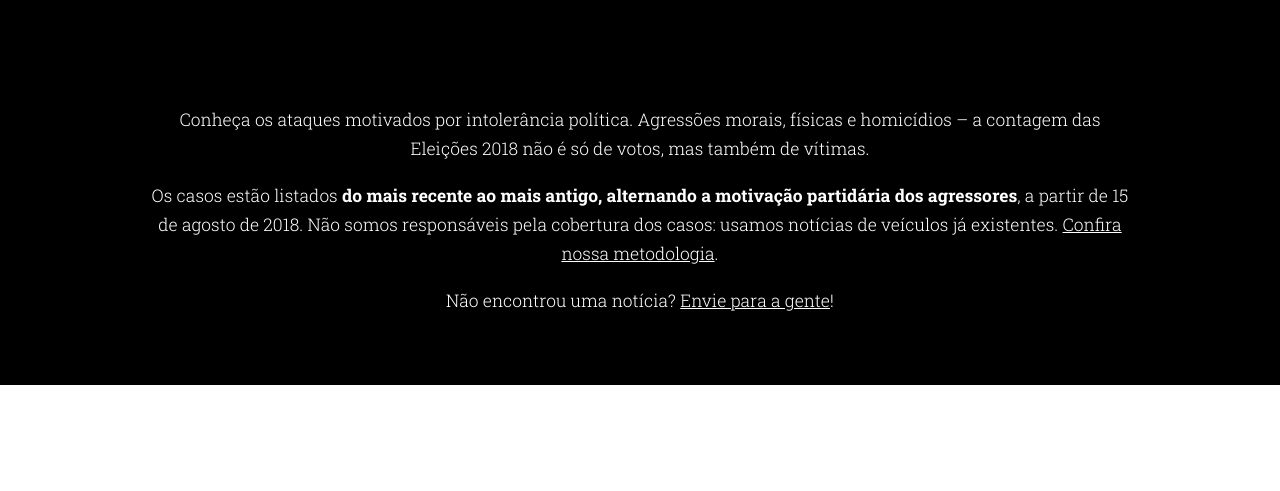
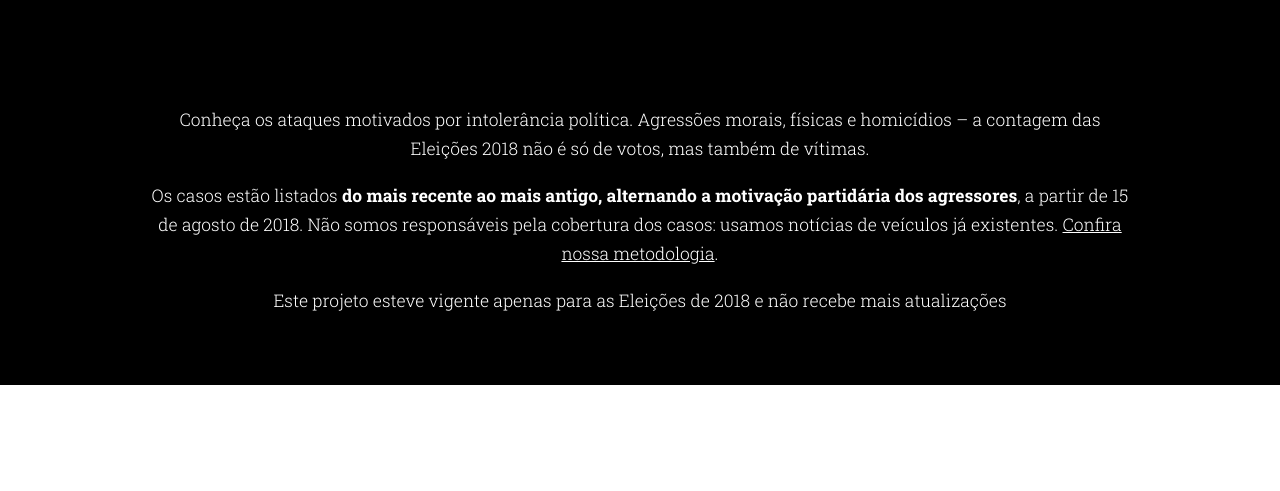
Before and after one commit to okfn-brasil/vitimas-da-intolerancia, a Python web app: template victims/templates/home.html in a window 1280 px wide. Shown: the top 491 px of the page. Run offline with Jinja, Linux system fonts and the light colour scheme; the template is opened without the code that fills it, so the values that code supplies are empty.

Commit message:
Atualiza página com a vigência do projeto

```diff
--- a/victims/templates/base.html
+++ b/victims/templates/base.html
@@ -38,8 +38,7 @@
           <a href="/about.html">Confira nossa metodologia</a>.
         </p>
         <p>
-          Não encontrou uma notícia?
-          <a href="https://docs.google.com/forms/d/1JiiK1aQD9aKDSRi6t-JA6J98PXKi9lorNgZAoIuY058/edit">Envie para a gente</a>!
+          Este projeto esteve vigente apenas para as Eleições de 2018 e não recebe mais atualizações
         </p>
       </div><!-- .container -->
     </header>
```
